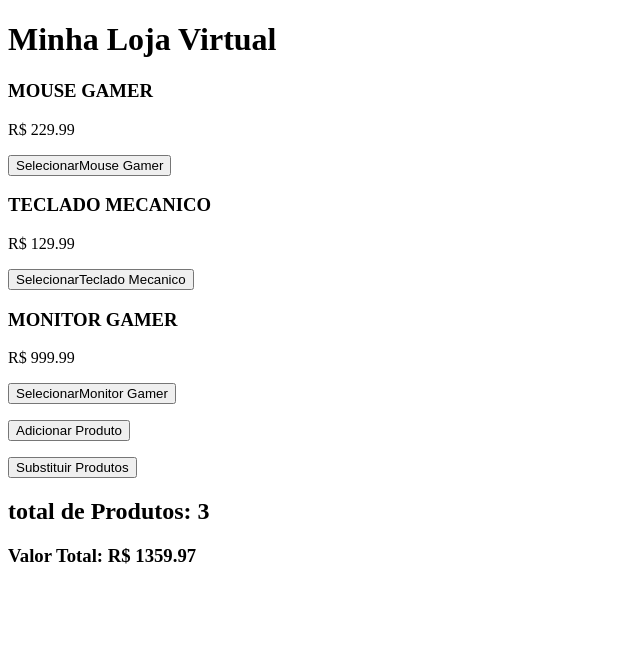
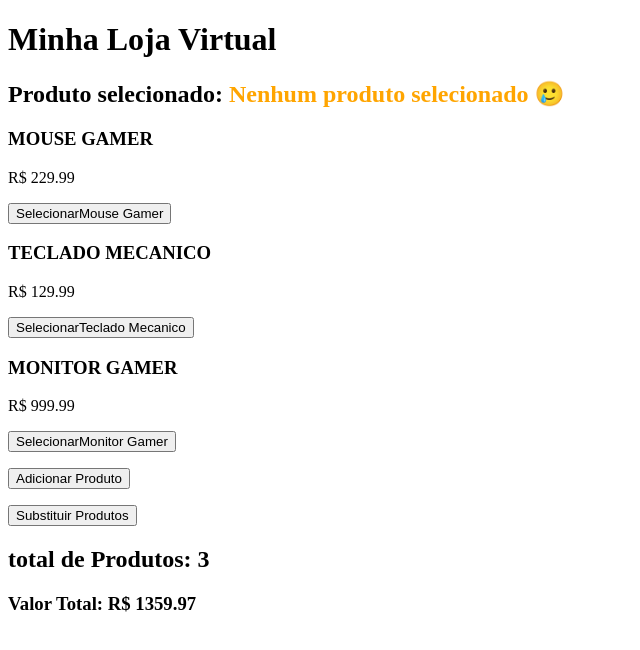
Before and after one commit to hellokittyluhh/e-commerce, an Angular app: page / in a window 1280 px wide. Shown: the top 650 px of the page, without its empty margins (0-640 px from the left). Built offline with nearby package versions, Linux system fonts and the light colour scheme.

Commit message:
feat(adicionar funcionalidade no arquivo src/app/features/produtos/lista-produtos/lista-produtos.html)

```diff
--- a/src/app/features/produtos/lista-produtos/lista-produtos.html
+++ b/src/app/features/produtos/lista-produtos/lista-produtos.html
@@ -1,3 +1,11 @@
+<h2>
+    Produto selecionado:
+    @if(produtoSelecionado()){
+        <strong style="color:green">{{produtoSelecionado() | uppercase}}😉</strong>
+    }@else{
+        <span style="color:orange ">Nenhum produto selecionado 🥲</span>
+    }
+     </h2>
 @for(item of produtos(); track item) {
     <app-produto
     [nome]="item.nome"
```
